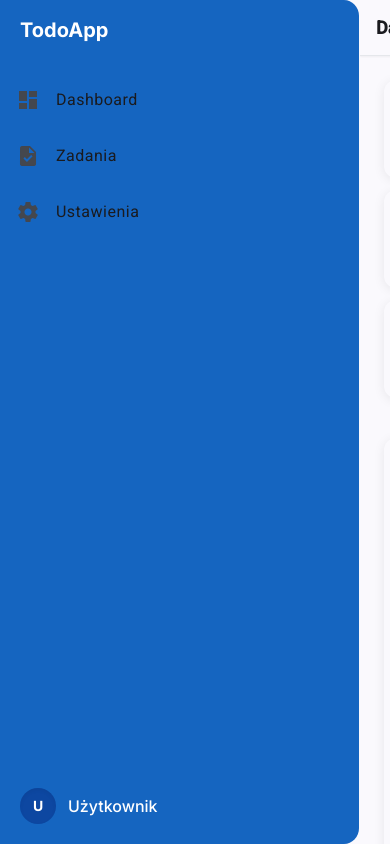
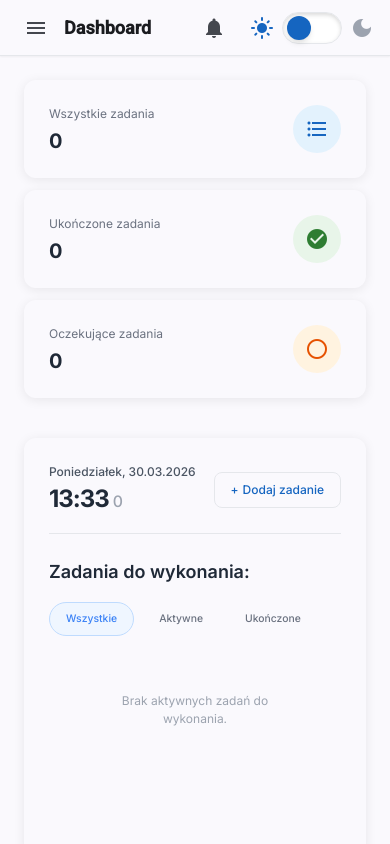
Before and after one commit to artkowal/todo-app-angular, an Angular app: page / in a window 390 px wide. Built offline with nearby package versions, Linux system fonts and the light colour scheme.

Commit message:
ADD mobile hamburger menu and collapsible sidebar

```diff
--- a/src/app/components/dashboard/header/header.html
+++ b/src/app/components/dashboard/header/header.html
@@ -1,4 +1,14 @@
 <mat-toolbar class="bg-surface dark:bg-surface-dark text-gray-800 dark:text-gray-100 border-b border-outline-light dark:border-outline-dark shadow-sm transition-colors duration-300">
+
+      <button
+        mat-icon-button
+        (click)="menuClick.emit()"
+        aria-label="Otwórz menu"
+        class="block lg:hidden mr-2 text-gray-500 dark:text-gray-400 hover:text-brand-500 transition-colors"
+      >
+        <mat-icon>menu</mat-icon>
+      </button>
+
       <span class="text-lg font-semibold">Dashboard</span>
 
       <span class="flex-1"></span>
--- a/src/app/components/dashboard/header/header.ts
+++ b/src/app/components/dashboard/header/header.ts
@@ -1,4 +1,4 @@
-import { Component, signal } from '@angular/core';
+import { Component, EventEmitter, signal, Output } from '@angular/core';
 import { CommonModule } from '@angular/common'
 
 import { MatToolbarModule } from '@angular/material/toolbar';
@@ -22,6 +22,8 @@ import { MatSlideToggleModule } from '@angular/material/slide-toggle';
 export class Header {
   isDarkMode = signal(false);
 
+  @Output() menuClick = new EventEmitter<void>();
+
   toggleTheme() {
     this.isDarkMode.update(val => !val);
 
--- a/src/app/components/dashboard/layout/layout.html
+++ b/src/app/components/dashboard/layout/layout.html
@@ -1,11 +1,15 @@
 <mat-sidenav-container class="h-screen bg-gray-50 dark:bg-gray-900 transition-colors duration-300">
 
-    <mat-sidenav mode="side" opened class="w-60 bg-brand-500 dark:bg-gray-950 text-white border-r-0 dark:border-r dark:border-outline-dark transition-colors duration-300">
+    <mat-sidenav
+        [mode]="isDesktop() ? 'side' : 'over'"
+        [opened]="isSidebarOpen()"
+        (closed)="isSidebarOpen.set(false)"
+        class="w-60 bg-brand-500 dark:bg-gray-950 text-white border-r-0 dark:border-r dark:border-outline-dark transition-colors duration-300">
         <app-sidebar></app-sidebar>
     </mat-sidenav>
 
     <mat-sidenav-content class="flex flex-col">
-        <app-header></app-header>
+        <app-header (menuClick)="toggleSidebar()"></app-header>
 
         <div class="p-6">
             <app-stats-grid></app-stats-grid>
--- a/src/app/components/dashboard/layout/layout.ts
+++ b/src/app/components/dashboard/layout/layout.ts
@@ -1,4 +1,4 @@
-import { Component, inject } from '@angular/core';
+import { Component, inject, signal, HostListener } from '@angular/core';
 import { CommonModule } from '@angular/common';
 import { MatSidenavModule } from '@angular/material/sidenav';
 import { Sidebar } from '../sidebar/sidebar';
@@ -27,4 +27,23 @@ import { Timeline } from '../timeline/timeline';
 })
 export class Layout {
   todoService = inject(TodoService);
+
+  isDesktop = signal(window.innerWidth >= 1024);
+  isSidebarOpen = signal(window.innerWidth >= 1024);
+
+  @HostListener('window:resize')
+  onResize() {
+    const desktop = window.innerWidth >= 1024;
+    this.isDesktop.set(desktop);
+
+    if (desktop) {
+      this.isSidebarOpen.set(true);
+    } else {
+      this.isSidebarOpen.set(false);
+    }
+  }
+
+  toggleSidebar() {
+    this.isSidebarOpen.update(val => !val);
+  }
 }
```
